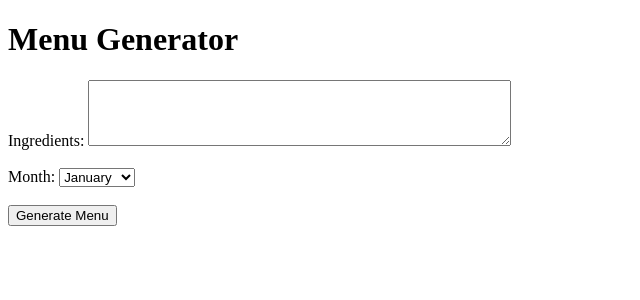
After one commit to popobo/BoWebsite, a Django app: page /menu_generator/ in a window 1280 px wide. The commit adds this page. Shown: the top 300 px of the page, without its empty margins (0-640 px from the left). Run offline with Django 4.2, Linux system fonts and the light colour scheme.

Commit message:
add menu_generator and venu

```diff
--- /dev/null
+++ b/app/templates/app/base.html
@@ -0,0 +1,13 @@
+<!DOCTYPE html>
+<html lang="en">
+<head>
+    <meta charset="UTF-8">
+    <meta name="viewport" content="width=device-width, initial-scale=1.0">
+    <title>{% block title %}Default Title{% endblock %}</title>
+</head>
+<body>
+    <div id="content">
+        {% block content %}{% endblock %}
+    </div>
+</body>
+</html>
--- /dev/null
+++ b/app/templates/app/menu_generator.html
@@ -0,0 +1,45 @@
+{% extends 'app/base.html' %}
+
+{% block content %}
+  <h1>Menu Generator</h1>
+  <form id="menuForm">
+    <label for="ingredients">Ingredients:</label>
+    <textarea id="ingredients" name="ingredients" rows="4" cols="50"></textarea><br><br>
+    <label for="month">Month:</label>
+    <select id="month" name="month">
+      <option value="1">January</option>
+      <option value="2">February</option>
+      <!-- Add other months -->
+    </select><br><br>
+    <button type="submit">Generate Menu</button>
+  </form>
+
+  <div id="menuOutput"></div>
+  <div id="downloadLink"></div>
+
+  <script>
+    document.getElementById("menuForm").addEventListener("submit", function(event){
+      event.preventDefault();
+
+      // Get form data
+      const ingredients = document.getElementById("ingredients").value.split('\n');
+      const month = document.getElementById("month").value;
+
+      // Send data to the backend
+      fetch('/app/generate_menu/', {
+        method: 'POST',
+        headers: {
+          'Content-Type': 'application/json',
+          'X-CSRFToken': '{{ csrf_token }}'
+        },
+        body: JSON.stringify({ingredients: ingredients, month: month})
+      })
+      .then(response => response.json())
+      .then(data => {
+        // Display menu and download link
+        document.getElementById("menuOutput").innerHTML = data.menu;
+        document.getElementById("downloadLink").innerHTML = `<a href="/app/download_menu/${data.filename}/">Download Excel</a>`;
+      });
+    });
+  </script>
+{% endblock %}
--- a/app/templates/home.html
+++ b/app/templates/home.html
@@ -10,6 +10,7 @@
     <ul>
         <li><a href="/page1/">Page 1</a></li>
         <li><a href="/page2/">Page 2</a></li>
+        <li><a href="{% url 'menu_generator' %}">Menu Generator</a></li>
     </ul>
 </body>
 </html>
--- a/app/urls.py
+++ b/app/urls.py
@@ -5,4 +5,7 @@ urlpatterns = [
     path("", views.home, name="home"),
     path('page1/', views.page1, name='page1'),
     path('page2/', views.page2, name='page2'),
+    path('generate_menu/', views.generate_menu, name='generate_menu'),
+    path('download_menu/<str:filename>/', views.download_menu, name='download_menu'),
+    path('menu_generator/', views.menu_generator, name='menu_generator'),
 ]
--- a/app/views.py
+++ b/app/views.py
@@ -1,5 +1,9 @@
+import json
+import random
 from django.shortcuts import render
-from django.http import HttpResponse
+from django.http import HttpResponse, JsonResponse
+from django.views.decorators.csrf import csrf_exempt
+from .utils import create_excel_file
 
 # Create your views here.
 def home(request):
@@ -10,3 +14,32 @@ def page1(request):
 
 def page2(request):
     return render(request, 'page2.html')
+
+@csrf_exempt
+def generate_menu(request):
+    if request.method == 'POST':
+        data = json.loads(request.body)
+        ingredients = data['ingredients']
+        month = int(data['month'])
+
+        # Generate a random menu
+        menu = "Random menu for month " + str(month) + ":\n"
+        for i in range(1, 31):  # Assuming a 30-day month
+            menu += "Day " + str(i) + ":\n"
+            menu += "  Breakfast: " + random.choice(ingredients) + "\n"
+            menu += "  Lunch: " + random.choice(ingredients) + "\n"
+            menu += "  Dinner: " + random.choice(ingredients) + "\n\n"
+
+        # Create an Excel file and save it to the server
+        filename = create_excel_file(menu, month)
+
+        return JsonResponse({'menu': menu, 'filename': filename})
+
+def download_menu(request, filename):
+    with open(f'app/generated_files/{filename}', 'rb') as excel_file:
+        response = HttpResponse(excel_file.read(), content_type='application/vnd.openxmlformats-officedocument.spreadsheetml.sheet')
+        response['Content-Disposition'] = f'attachment; filename={filename}'
+        return response
+
+def menu_generator(request):
+    return render(request, 'app/menu_generator.html')
--- /dev/null
+++ b/requirements.txt
@@ -0,0 +1,5 @@
+asgiref==3.6.0
+Django==4.2
+et-xmlfile==1.1.0
+openpyxl==3.1.2
+sqlparse==0.4.3
```
Also changed, not shown: app/utils.py (added, +21 -0 lines), 2 other files.
